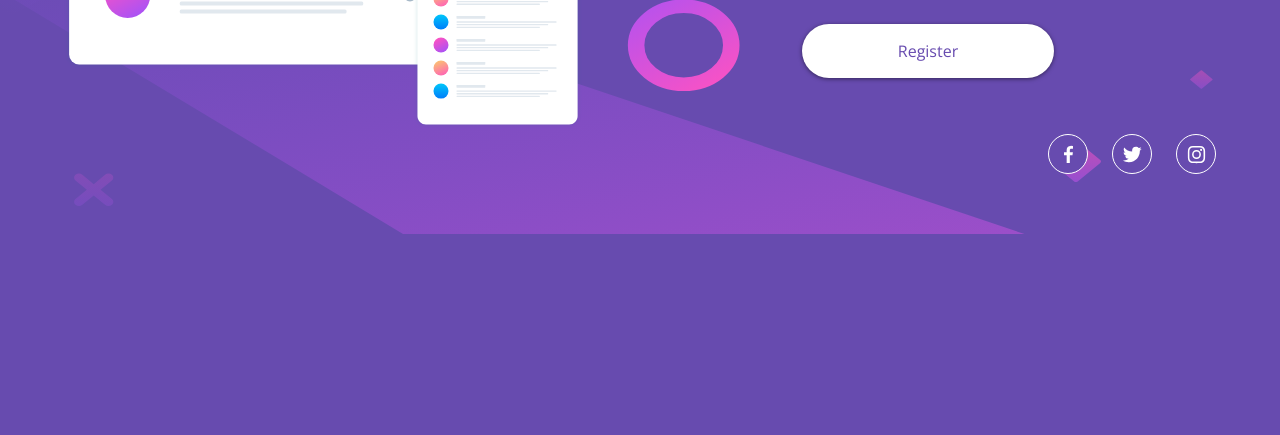
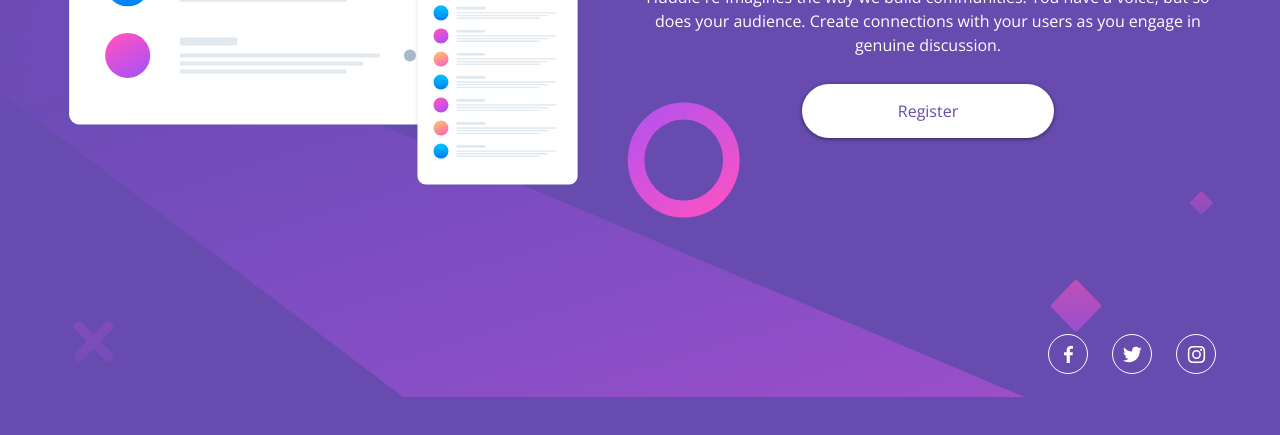
Before and after one commit to frontsitoz/Homepage-Responsive, a plain HTML site: page index.html in a window 1280 px wide. Shown: the part 403-838 px from the top of the page. Before the commit the page ends 800 px from the top, so only its background shows below. Drawn offline with nearby package versions, Linux system fonts and the light colour scheme.

Commit message:
Cambiandole algunos estilos en css para que se adapte mejor en desktop

```diff
--- a/css/styles.css
+++ b/css/styles.css
@@ -35,10 +35,10 @@ body{
 .container{
     width: 90%;
     margin: 0 auto;
-  position: relative;
     overflow: hidden;
     max-width: 1200px;
     padding: var(--padding-container);
+    position: relative;
 }
 
 .nav{
@@ -99,7 +99,7 @@ box-shadow: 0 1px 4px rgb(0,0,0, .5);
 .hero__contact{
     display: flex;
     gap: 1.5em;
-
+    margin-top: 20px;
 }
 
 .hero__link{
@@ -123,12 +123,13 @@ box-shadow: 0 1px 4px rgb(0,0,0, .5);
 @media screen and (min-width: 768px) {
 
  .hero::before{
-    height: 100%;
+    height: 100vh;
     background-image: url("../images/bg-desktop.svg");
     background-size: 100% 100%;
 
  }
 .hero__container{
+    height: 100vh;
   flex-direction: row;
   flex-wrap: wrap;
   justify-content: space-between;
```
